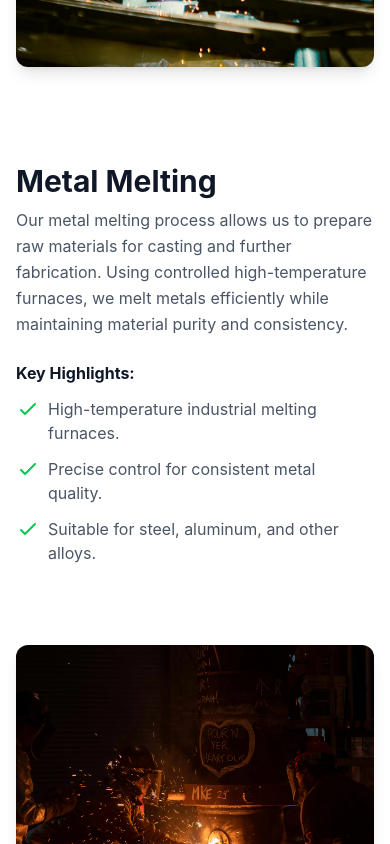
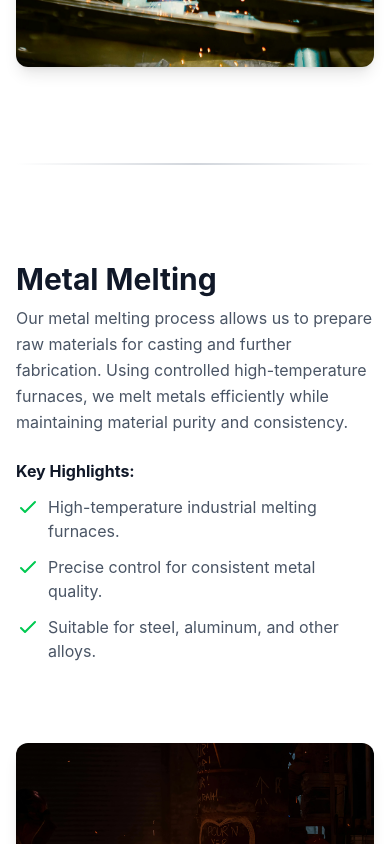
Before and after one commit to Montiago24/como-grit-5, a React (Vite) app: page /Services in a window 390 px wide. Shown: the part 1156-2000 px from the top of the page. Built offline with nearby package versions, Linux system fonts and the light colour scheme.

Commit message:
Updated Services.jsx

```diff
--- a/src/pages/Services.jsx
+++ b/src/pages/Services.jsx
@@ -121,8 +121,9 @@ export default function Services() {
       </div>
 
       <div className="space-y-24">
-        {servicesData.map((service) => (
-          <div key={service.id} className="flex flex-col lg:flex-row items-center gap-12">
+        {servicesData.map((service, index) => (
+          <div key={service.id}>
+            <div className="flex flex-col lg:flex-row items-center gap-12">
 
               <div className="lg:w-1/2 flex flex-col justify-center">
                 <h2 className="text-3xl font-bold text-gray-900 mb-2">{service.title}</h2>
@@ -154,9 +155,12 @@ export default function Services() {
               </div>
 
             </div>
+            {index < servicesData.length - 1 && (
+              <div className="h-0.5 bg-gradient-to-r from-transparent via-gray-300 to-transparent mt-24" />
+            )}
+          </div>
         ))}
       </div>
-      <h></h>
     </div>
   );
 }
```
Lines whose indentation alone changed are shown as unchanged.
